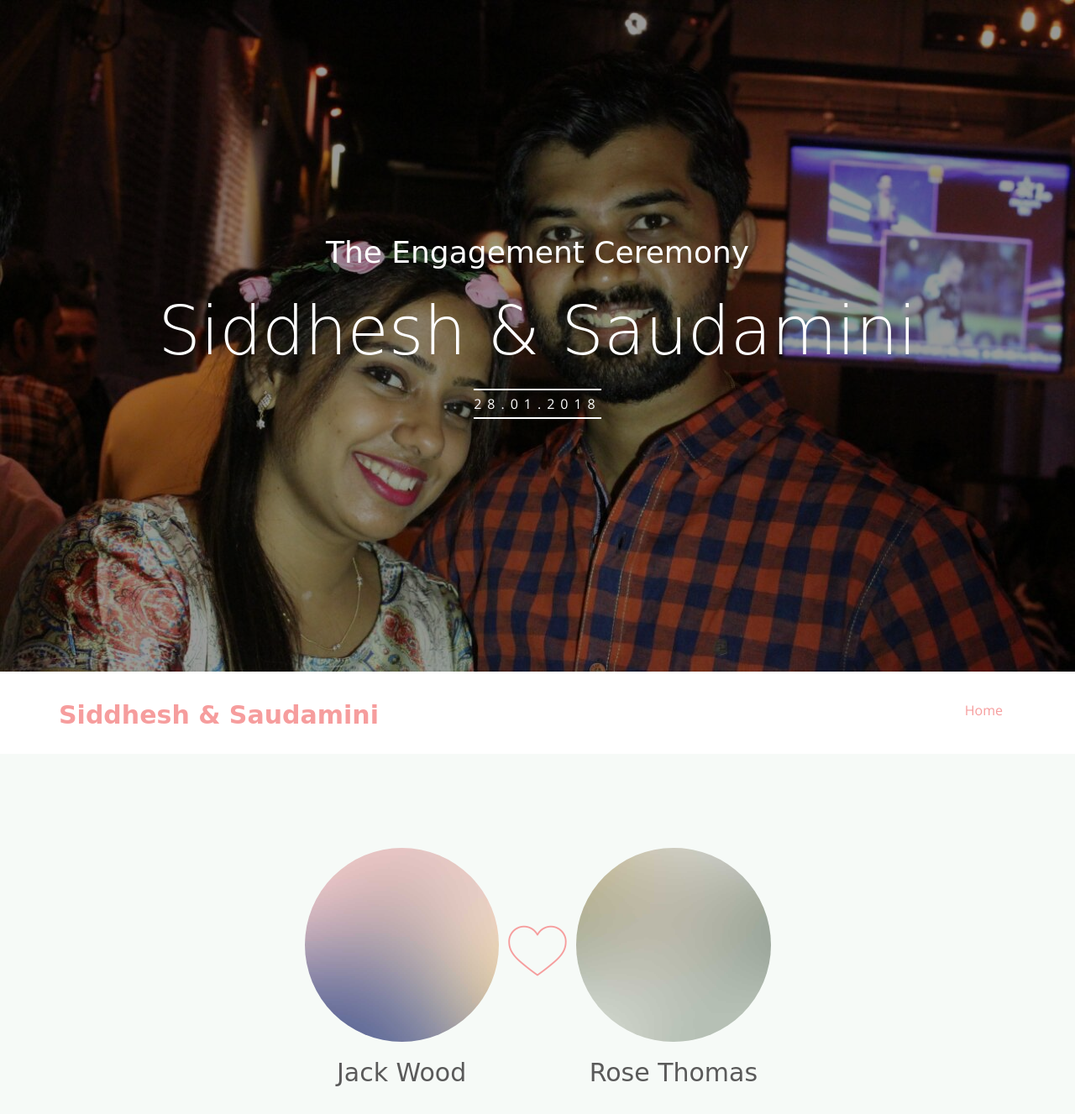
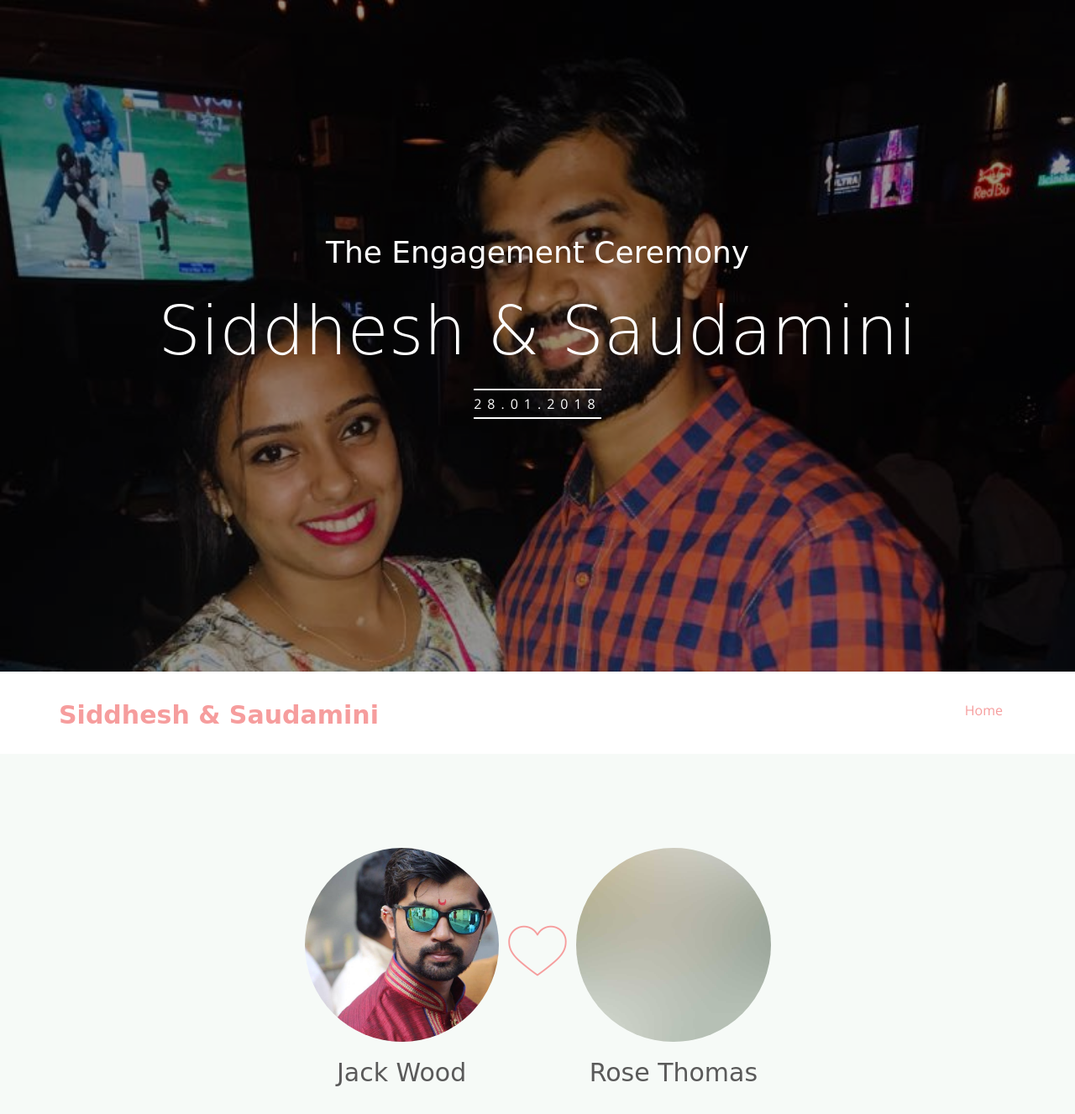
Before and after one commit to sidWedsau/sidWedSau.github.io, a website: page index.html in a window 1280 px wide. Shown: the top 1327 px of the page at 84% size. Drawn offline with nearby package versions, Linux system fonts and the light colour scheme; some packages are replaced by stand-ins of ours; no server answers; files whose address does not match are found by name; a web font is replaced by a local one.

Commit message:
Modified images path

```diff
--- a/index.html
+++ b/index.html
@@ -72,7 +72,7 @@
 
 		<div class="fh5co-hero" data-section="home">
 			<div class="fh5co-overlay"></div>
-			<div class="fh5co-cover text-center" data-stellar-background-ratio="0.5" style="background-image: url(images/IMG-20180114-WA0001.jpg);">
+			<div class="fh5co-cover text-center" data-stellar-background-ratio="0.5" style="background-image: url(images/IMG-20180114-WA0004.jpg);">
 				<div class="display-t">
 					<div class="display-tc">
 						<div class="container">
@@ -111,7 +111,7 @@
 				<div class="row row-bottom-padded-md animate-box">
 					<div class="col-md-6 col-md-offset-3 text-center">
 						<div class="col-md-5 col-sm-5 col-xs-5 nopadding">
-							<img src="images/groom.jpg" class="img-responsive" alt="Free HTML5 Bootstrap Template by FreeHTML5.co">
+							<img src="images/17425911_1469405526443675_1294911423022462395_n.jpg" class="img-responsive" alt="Free HTML5 Bootstrap Template by FreeHTML5.co">
 							<h3>Jack Wood</h3>
 						</div>
 						<div class="col-md-2 col-sm-2 col-xs-2 nopadding"><h2 class="amp-center"><i class="icon-heart"></i></h2></div>
```
